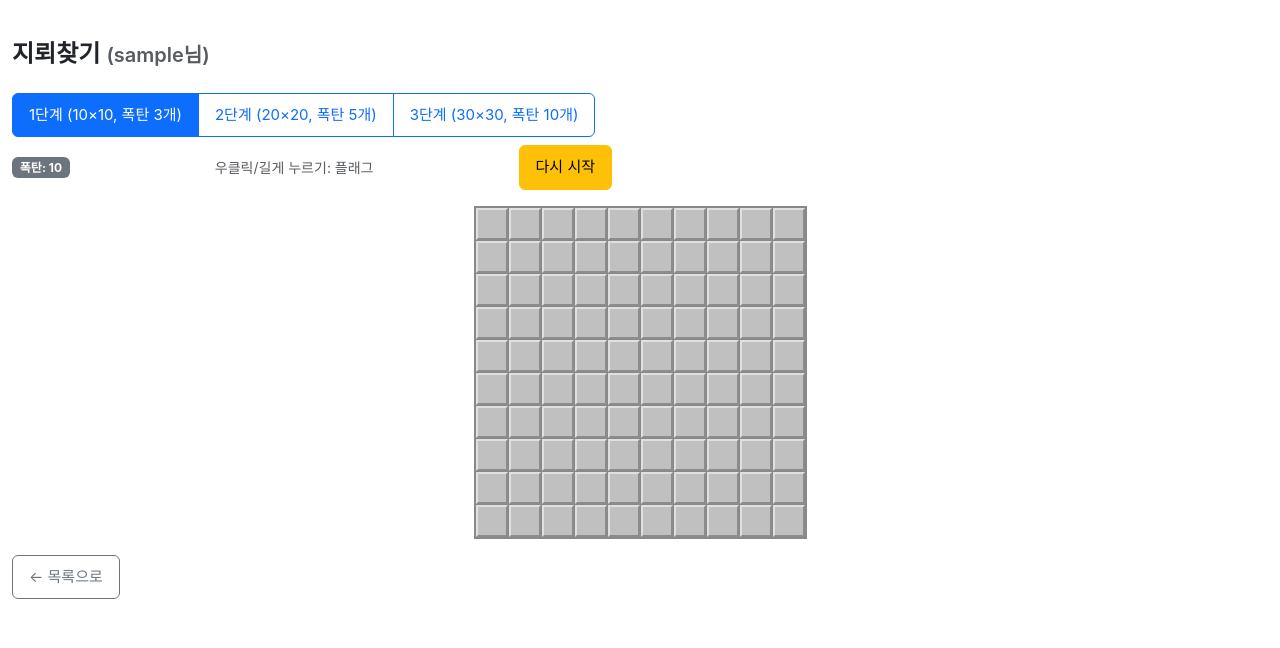
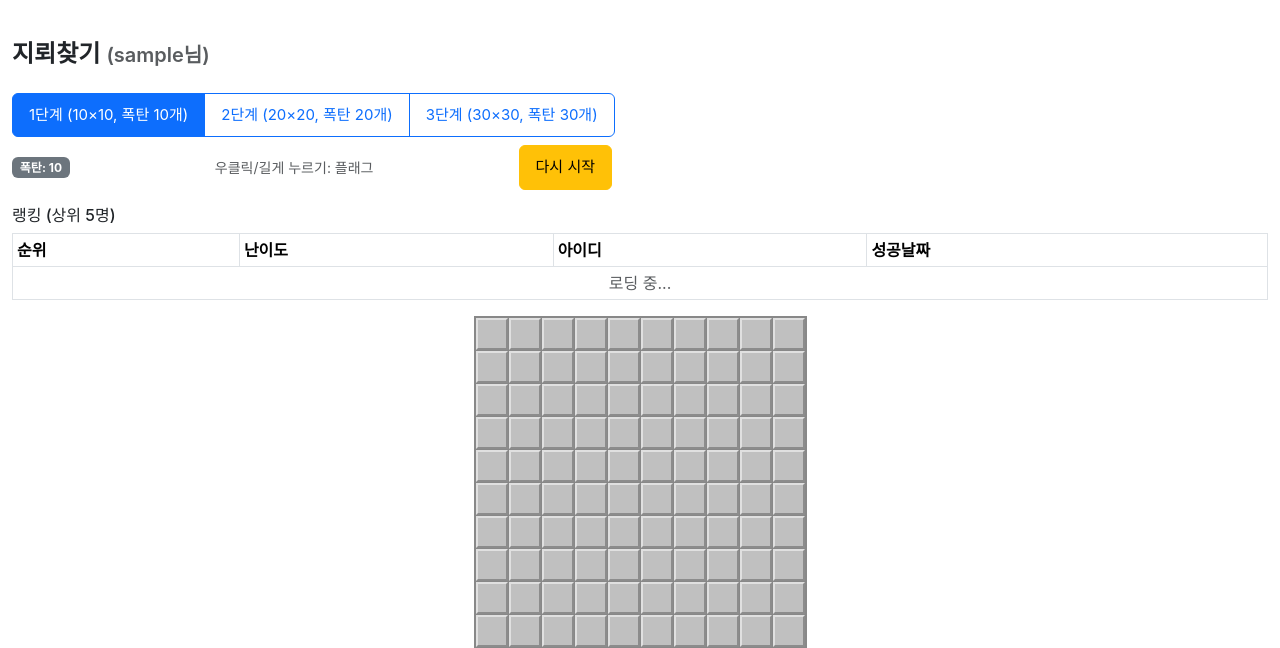
Before and after one commit to shhan1324/TestSvr, a Flask app: page /minesweeper in a window 1280 px wide. Shown: the part 57-705 px from the top of the page. Run offline with Flask 3, Linux system fonts and the light colour scheme; the visitor is signed in with stand-in values (Sample User, id 1).

Commit message:
Add ranking table for top players in minesweeper
Added ranking section to display top players.

```diff
--- a/templates/minesweeper.html
+++ b/templates/minesweeper.html
@@ -8,9 +8,9 @@
 
   <div class="minesweeper-controls mb-3">
     <div class="level-buttons btn-group mb-2">
-      <button type="button" class="btn btn-outline-primary active" data-level="1">1단계 (10×10, 폭탄 3개)</button>
-      <button type="button" class="btn btn-outline-primary" data-level="2">2단계 (20×20, 폭탄 5개)</button>
-      <button type="button" class="btn btn-outline-primary" data-level="3">3단계 (30×30, 폭탄 10개)</button>
+      <button type="button" class="btn btn-outline-primary active" data-level="1">1단계 (10×10, 폭탄 10개)</button>
+      <button type="button" class="btn btn-outline-primary" data-level="2">2단계 (20×20, 폭탄 20개)</button>
+      <button type="button" class="btn btn-outline-primary" data-level="3">3단계 (30×30, 폭탄 30개)</button>
     </div>
     <div class="status-bar d-flex justify-content-between align-items-center flex-wrap gap-2">
       <span id="bombCount" class="badge bg-secondary">폭탄: 0</span>
@@ -18,6 +18,23 @@
       <button type="button" id="restartBtn" class="btn btn-warning">다시 시작</button>
     </div>
     <p class="text-muted small d-md-none mb-0">탭: 열기 / 길게 누르기: 플래그</p>
+  </div>
+
+  <div class="minesweeper-ranking mb-3">
+    <h6 class="mb-2">랭킹 (상위 5명)</h6>
+    <table class="table table-sm table-bordered">
+      <thead>
+        <tr>
+          <th>순위</th>
+          <th>난이도</th>
+          <th>아이디</th>
+          <th>성공날짜</th>
+        </tr>
+      </thead>
+      <tbody id="rankingBody">
+        <tr><td colspan="4" class="text-muted text-center">로딩 중...</td></tr>
+      </tbody>
+    </table>
   </div>
 
   <div class="minesweeper-wrapper">
```
